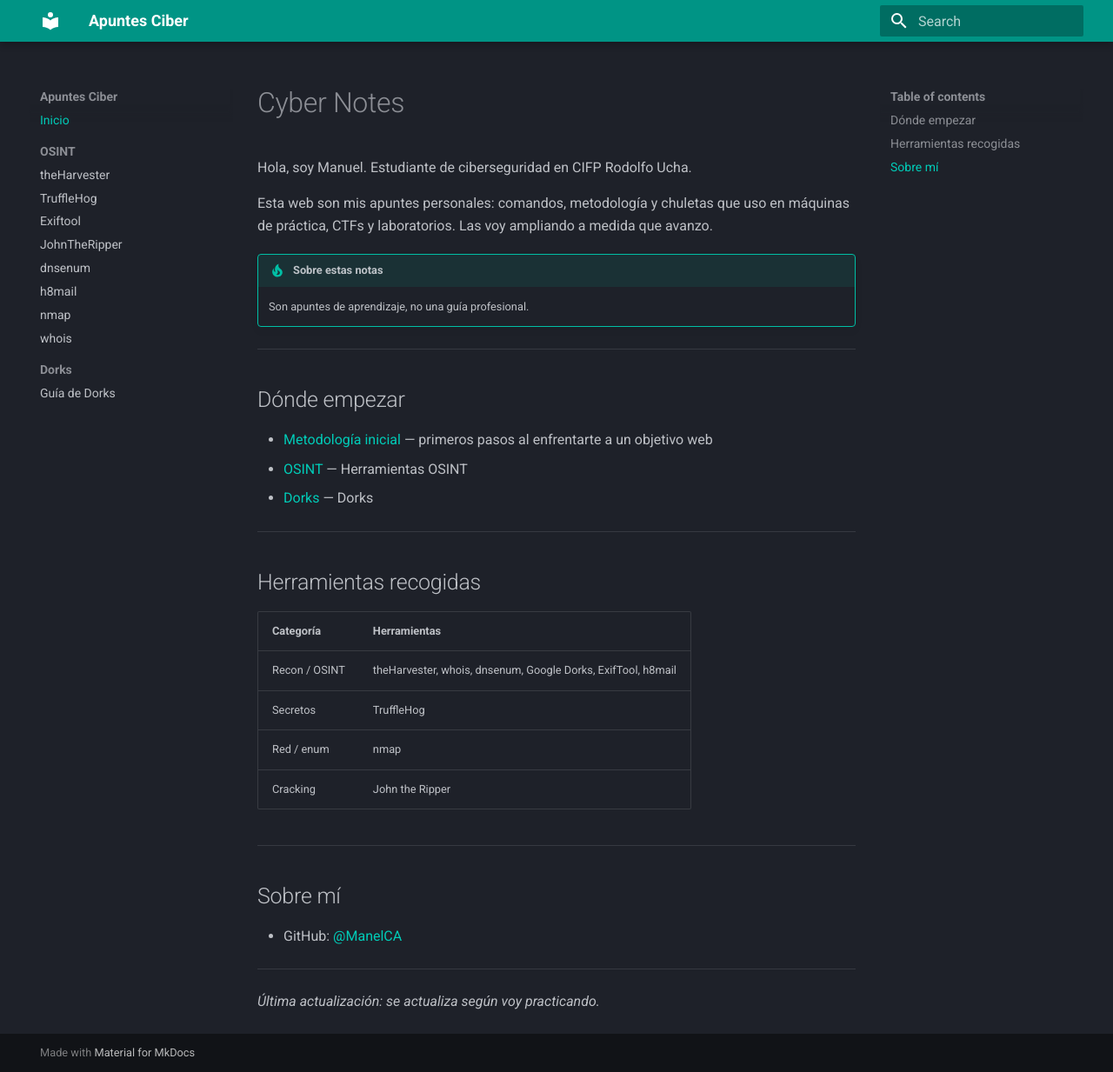
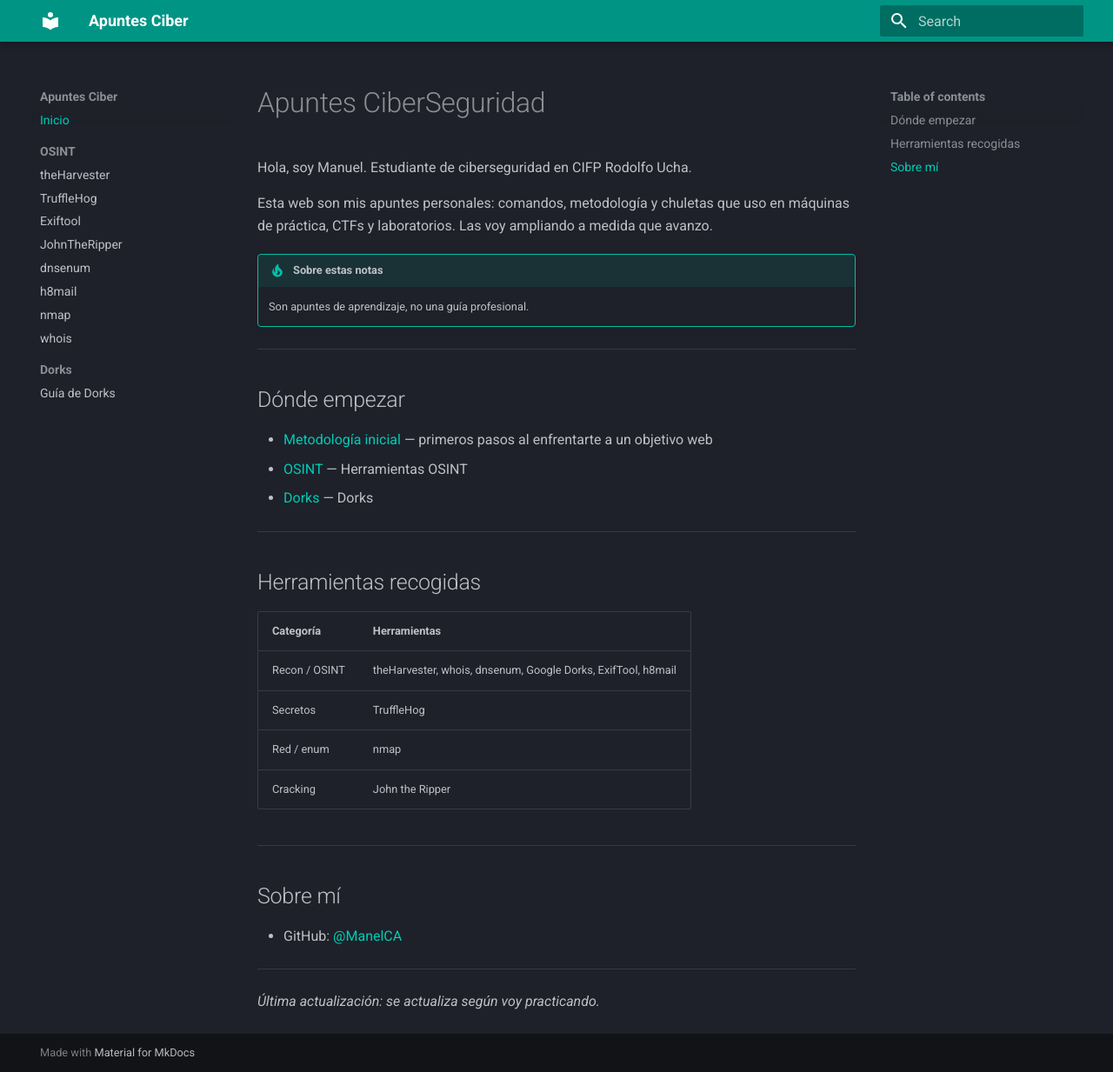
Before and after one commit to ManelCA/ManelCA.github.io, an MkDocs documentation site: the page built from docs/index.md, in a window 1280 px wide and 1233 px high. Shown: the whole window at 87% size. Built offline with MkDocs 1.6.1 and Material for MkDocs 9.7.7, drawn with Linux system fonts in a browser that asks for light colours.

Commit message:
Rename Cyber Notes to Apuntes CiberSeguridad

```diff
--- a/docs/index.md
+++ b/docs/index.md
@@ -1,4 +1,4 @@
-# Cyber Notes
+# Apuntes CiberSeguridad
 
 Hola, soy Manuel. Estudiante de ciberseguridad en CIFP Rodolfo Ucha.
 
```
